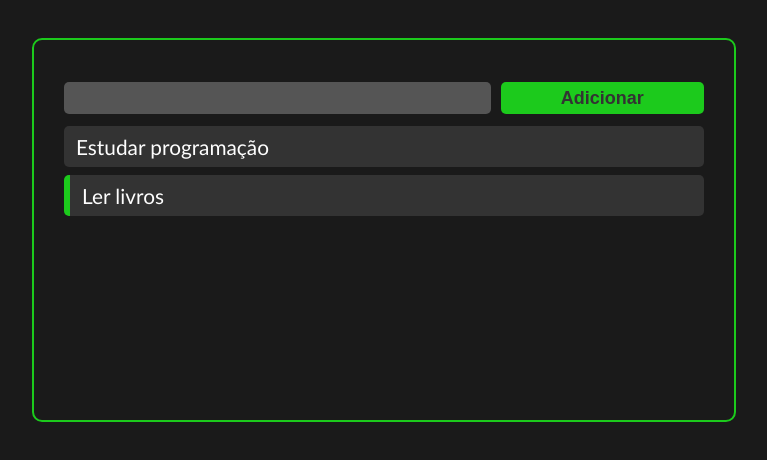
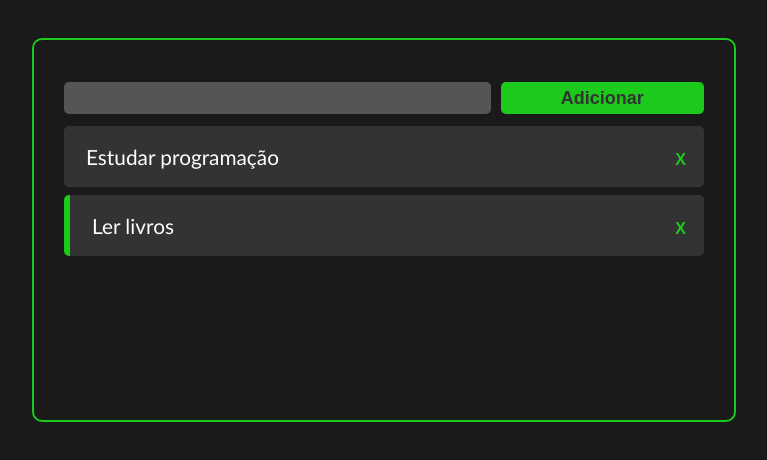
Before and after one commit to BrunoMartinsMoreira/to-do-list-react, a React (Create React App) app: page / in a window 1280 px wide. Shown: the top 460 px of the page, without its empty margins (256-1023 px from the left). Built offline with nearby package versions, Linux system fonts and the light colour scheme.

Commit message:
deletando tarefas

```diff
--- a/src/App.jsx
+++ b/src/App.jsx
@@ -25,7 +25,7 @@ const App = () => {
         return task;
     });
     setTasks(newTasks);
-  }
+  };
 
   const handleTaskAddition = (taskTitle) => {
     const newTasks = [
@@ -37,12 +37,18 @@ const App = () => {
       }
     ];
     setTasks(newTasks)
-  }
+  };
+
+  const handleTaskDeletion = (taksId) => {
+    const newTasks = tasks.filter((task) => task.id !== taksId)
+    setTasks(newTasks)
+  };
+
   return (
     <>
       <div className="container">
         <AddTask handleTaskAddition={handleTaskAddition}/>
-        <Tasks tasks={tasks} handleTaskClick={handleTaskClick}/>
+        <Tasks tasks={tasks} handleTaskClick={handleTaskClick} handleTaskDeletion={handleTaskDeletion}/>
       </div>
     </>
   );
--- a/src/components/Task/index.jsx
+++ b/src/components/Task/index.jsx
@@ -1,15 +1,19 @@
 import React from 'react';
 import "./task.css";
 
-const Task = ({ task, handleTaskClick }) => {
+const Task = ({ task, handleTaskClick, handleTaskDeletion }) => {
 
    return(
       <div style={task.completed ? {borderLeft: '6px solid rgb(28 202 28)'} : {}}
-         onClick={() => handleTaskClick(task.id)}
          className="taskContainer">
 
-         <div className="task-title">
+         <div className="task-title" onClick={() => handleTaskClick(task.id)}>
             {task.title}
+         </div>
+
+         <div className="btnContainer">
+            <button className="removeTaskBtn"
+             onClick={()=> handleTaskDeletion(task.id)}>X</button>
          </div>
 
       </div>
--- a/src/components/Task/task.css
+++ b/src/components/Task/task.css
@@ -8,8 +8,17 @@
   color: #fefefe;
   font-size: 1.3rem;
   align-items: center;
-  cursor: pointer;
 }
 .task-title {
   cursor: pointer;
+  padding: 10px 16px 10px 10px;
 }
+
+.removeTaskBtn {
+  background: #333;
+  border: none;
+  cursor: pointer;
+  font-size: 1rem;
+  color: rgb(28, 202, 28);
+  font-weight: bold;
+}
--- a/src/components/TasksContainer/index.jsx
+++ b/src/components/TasksContainer/index.jsx
@@ -1,11 +1,11 @@
 import React from 'react';
 import Task from '../Task';
 
-const Tasks = ({ tasks, handleTaskClick }) => {
+const Tasks = ({ tasks, handleTaskClick, handleTaskDeletion }) => {
    return (
       <section>
          {tasks.map(task => (
-            <Task task={task} handleTaskClick={handleTaskClick} />
+            <Task task={task} handleTaskClick={handleTaskClick} handleTaskDeletion={handleTaskDeletion}/>
          ))}
       </section>
    )
```
